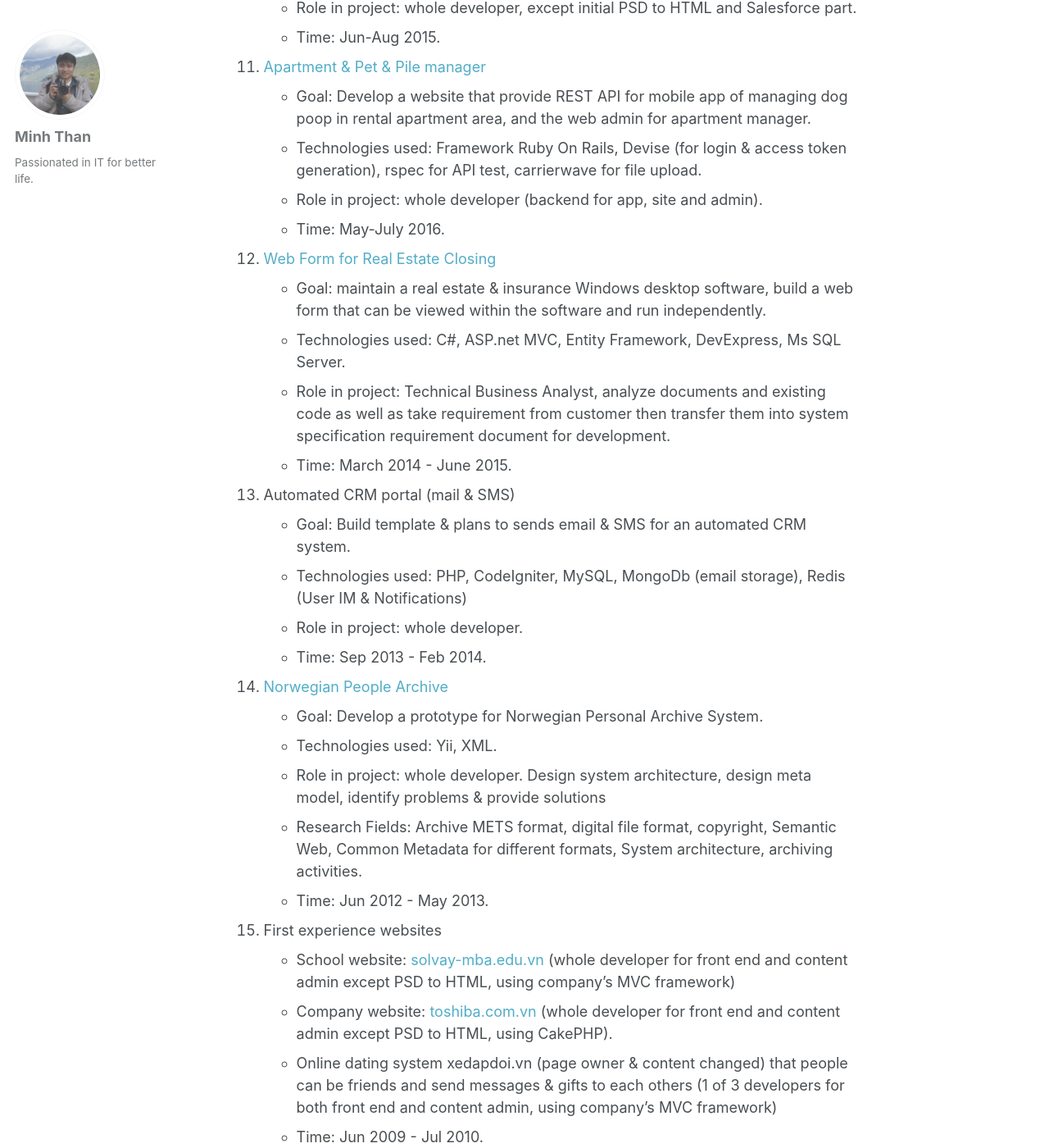
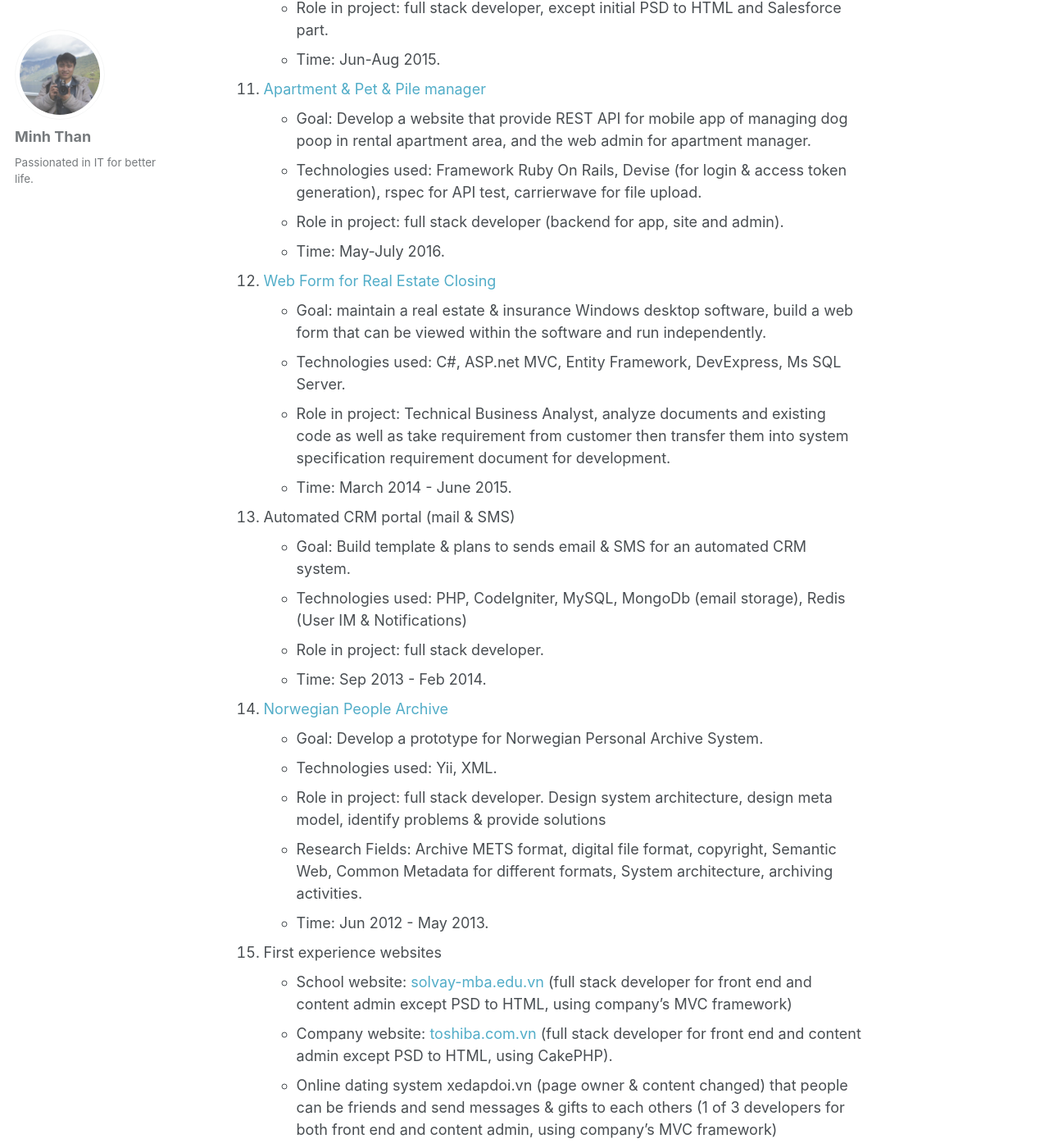
Before and after one commit to thanqminh/thanqminh.github.io, a Jekyll site: the page built from portfolio.md, in a window 1280 px wide and 1400 px high, scrolled down 2594 px. Shown: the whole window at 82% size. Built offline with Jekyll 4.4.1, drawn with Linux system fonts in a browser that asks for light colours.

Commit message:
Update portfolio.md

```diff
--- a/portfolio.md
+++ b/portfolio.md
@@ -61,12 +61,12 @@ many other backend REST services.
 10. [Helicopter booking page](https://openwt.com/en/cases/building-fully-integrated-sales-process-switzerlands-leading-private-jet-broker){:target="_blank"}
 * Goal: Develop a website for booking helicopter trip (fix route & ondemand route).
 * Technologies used: Framework: Ruby On Rails, Devise (for login), Active rest client (for getting data from Saleforces), rspec, capybara & Selenium (for integration & UAT test).
-* Role in project: whole developer, except initial PSD to HTML and Salesforce part.
+* Role in project: full stack developer, except initial PSD to HTML and Salesforce part.
 * Time: Jun-Aug 2015.
 11. [Apartment & Pet & Pile manager](http://npr4dogs.com/){:target="_blank"}
 * Goal: Develop a website that provide REST API for mobile app of managing dog poop in rental apartment area, and the web admin for apartment manager.
 * Technologies used: Framework Ruby On Rails, Devise (for login & access token generation), rspec for API test, carrierwave for file upload.
-* Role in project: whole developer (backend for app, site and admin).
+* Role in project: full stack developer (backend for app, site and admin).
 * Time: May-July 2016.
 12. <a id="cdf" target="_blank" href="http://www.consumerfinance.gov/policy-compliance/guidance/implementation-guidance/tila-respa-disclosure-rule/">Web Form for Real Estate Closing</a>
 * Goal: maintain a real estate & insurance Windows desktop software, build a web form that can be viewed within the software and run independently.
@@ -76,16 +76,16 @@ many other backend REST services.
 13. <span id="crm">Automated CRM portal (mail & SMS)</span>
 * Goal: Build template & plans to sends email & SMS for an automated CRM system.
 * Technologies used: PHP, CodeIgniter, MySQL, MongoDb (email storage), Redis (User IM & Notifications)
-* Role in project: whole developer.
+* Role in project: full stack developer.
 * Time: Sep 2013 - Feb 2014.
 14. [Norwegian People Archive](http://abdallah.hiof.no/mediarkiv/prosjektbeskrivelse/mediearkiv.pdf){:target="_blank"}
 * Goal: Develop a prototype for Norwegian Personal Archive System.
 * Technologies used: Yii, XML.
-* Role in project: whole developer. Design system architecture, design meta model, identify problems & provide solutions
+* Role in project: full stack developer. Design system architecture, design meta model, identify problems & provide solutions
 * Research Fields: Archive METS format, digital file format, copyright, Semantic Web, Common Metadata for different formats, System architecture, archiving activities.
 * Time: Jun 2012 - May 2013.
 15. First experience websites
-* School website: [solvay-mba.edu.vn](http://solvay-mba.edu.vn){:target="_blank"} (whole developer for front end and content admin except PSD to HTML, using company’s MVC framework)
-* Company website: [toshiba.com.vn](http://toshiba.com.vn){:target="_blank"} (whole developer for front end and content admin except PSD to HTML, using CakePHP).
+* School website: [solvay-mba.edu.vn](http://solvay-mba.edu.vn){:target="_blank"} (full stack developer for front end and content admin except PSD to HTML, using company’s MVC framework)
+* Company website: [toshiba.com.vn](http://toshiba.com.vn){:target="_blank"} (full stack developer for front end and content admin except PSD to HTML, using CakePHP).
 * Online dating system xedapdoi.vn (page owner & content changed) that people can be friends and send messages & gifts to each others (1 of 3 developers for both front end and content admin, using company’s MVC framework)
 * Time: Jun 2009 - Jul 2010.
```
